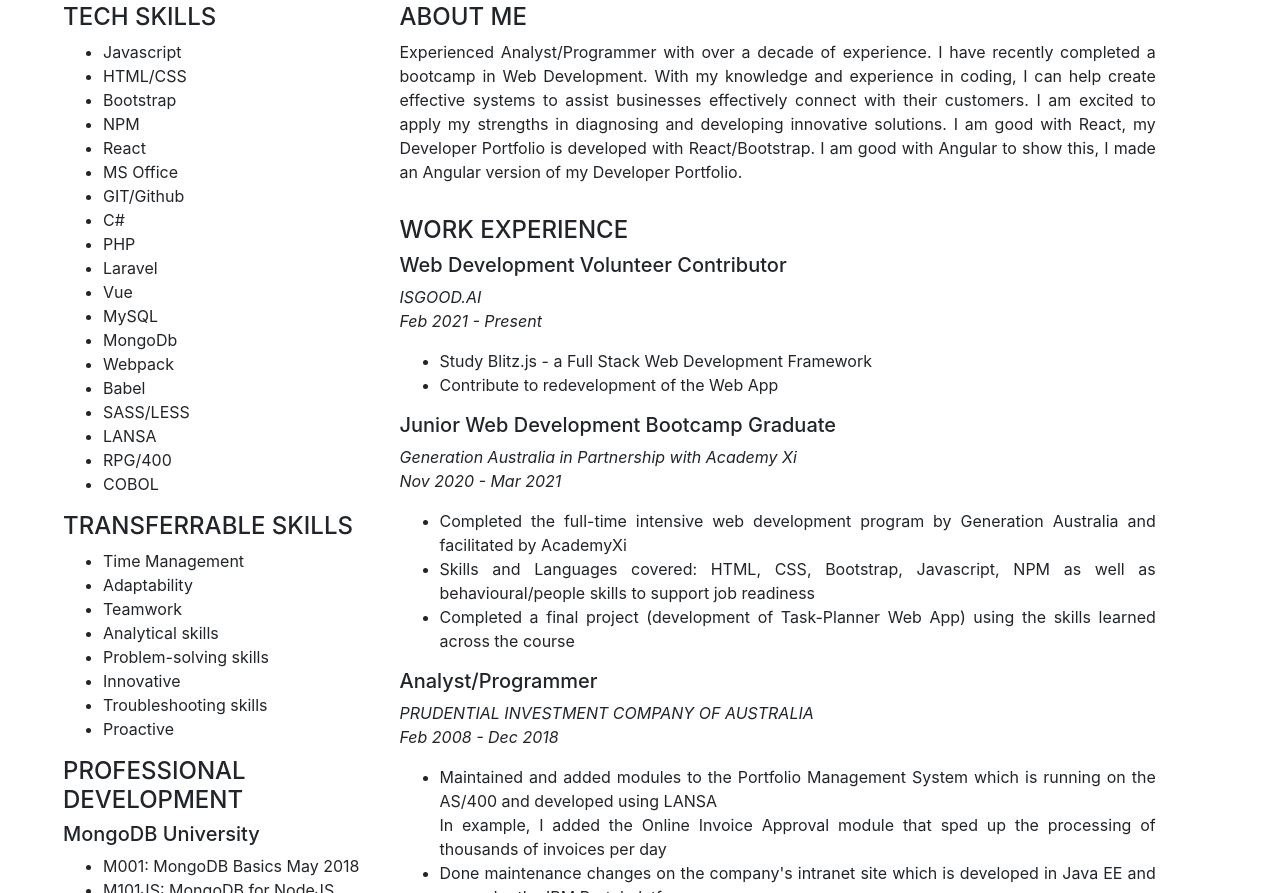
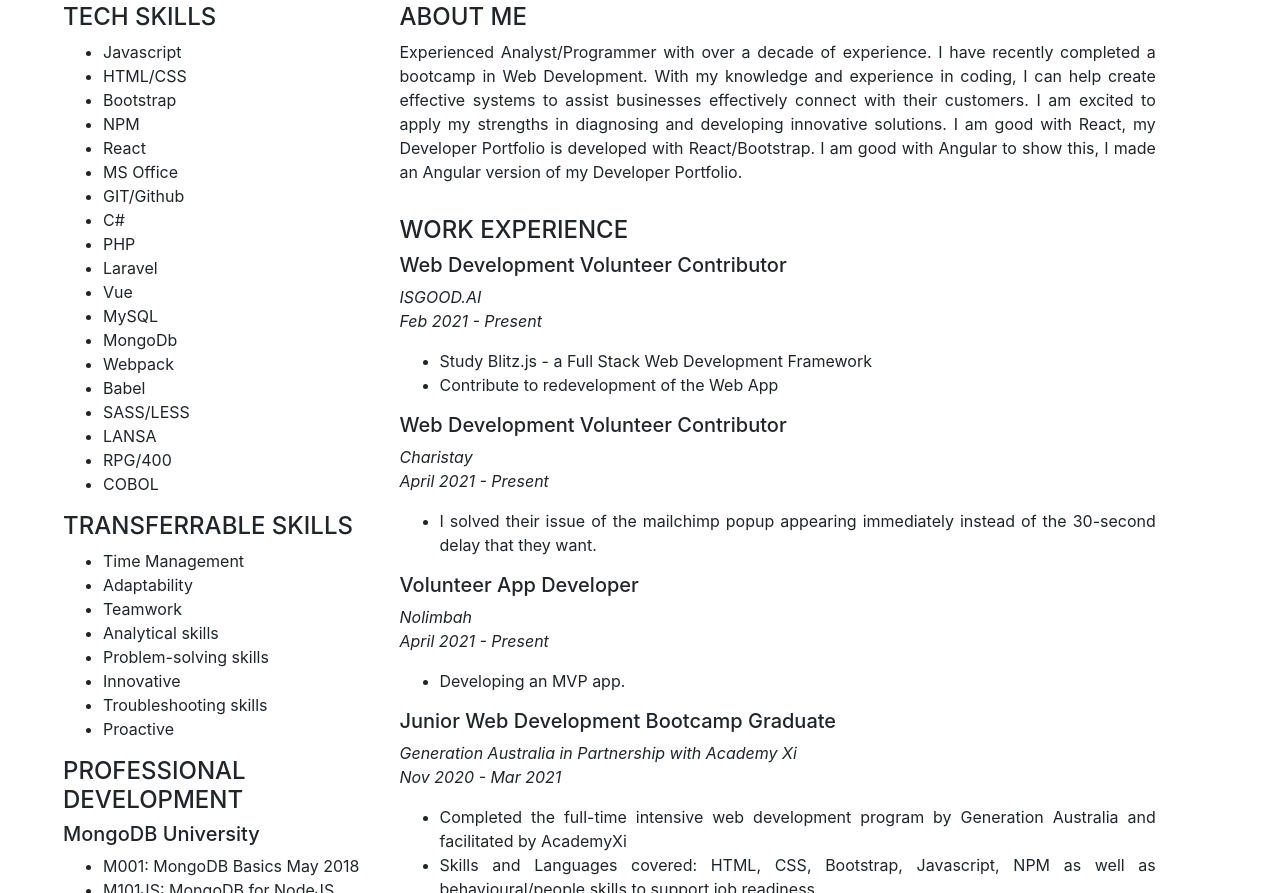
Before and after one commit to migscay/miguel_resume, a plain HTML site: page index.html in a window 1280 px wide. Shown: the part 328-1221 px from the top of the page. Drawn offline with nearby package versions, Linux system fonts and the light colour scheme.

Commit message:
updated 7.5.2012

```diff
--- a/index.html
+++ b/index.html
@@ -111,6 +111,18 @@
                         <li>Contribute to redevelopment of the Web App</li>
                     </ul>
 
+                    <h5>Web Development Volunteer Contributor</h5>
+                    <p class="font-italic">Charistay<br>April 2021 - Present</p>
+                    <ul>
+                        <li>I solved their issue of the mailchimp popup appearing immediately instead of the 30-second delay that they want.</li>
+                    </ul>
+
+                    <h5>Volunteer App Developer</h5>
+                    <p class="font-italic">Nolimbah<br>April 2021 - Present</p>
+                    <ul>
+                        <li>Developing an MVP app.</li>
+                    </ul>
+
                     <h5>Junior Web Development Bootcamp Graduate</h5>
                     <p class="font-italic">Generation Australia in Partnership with Academy Xi<br>Nov 2020 - Mar 2021</p>
                     <ul>
```
